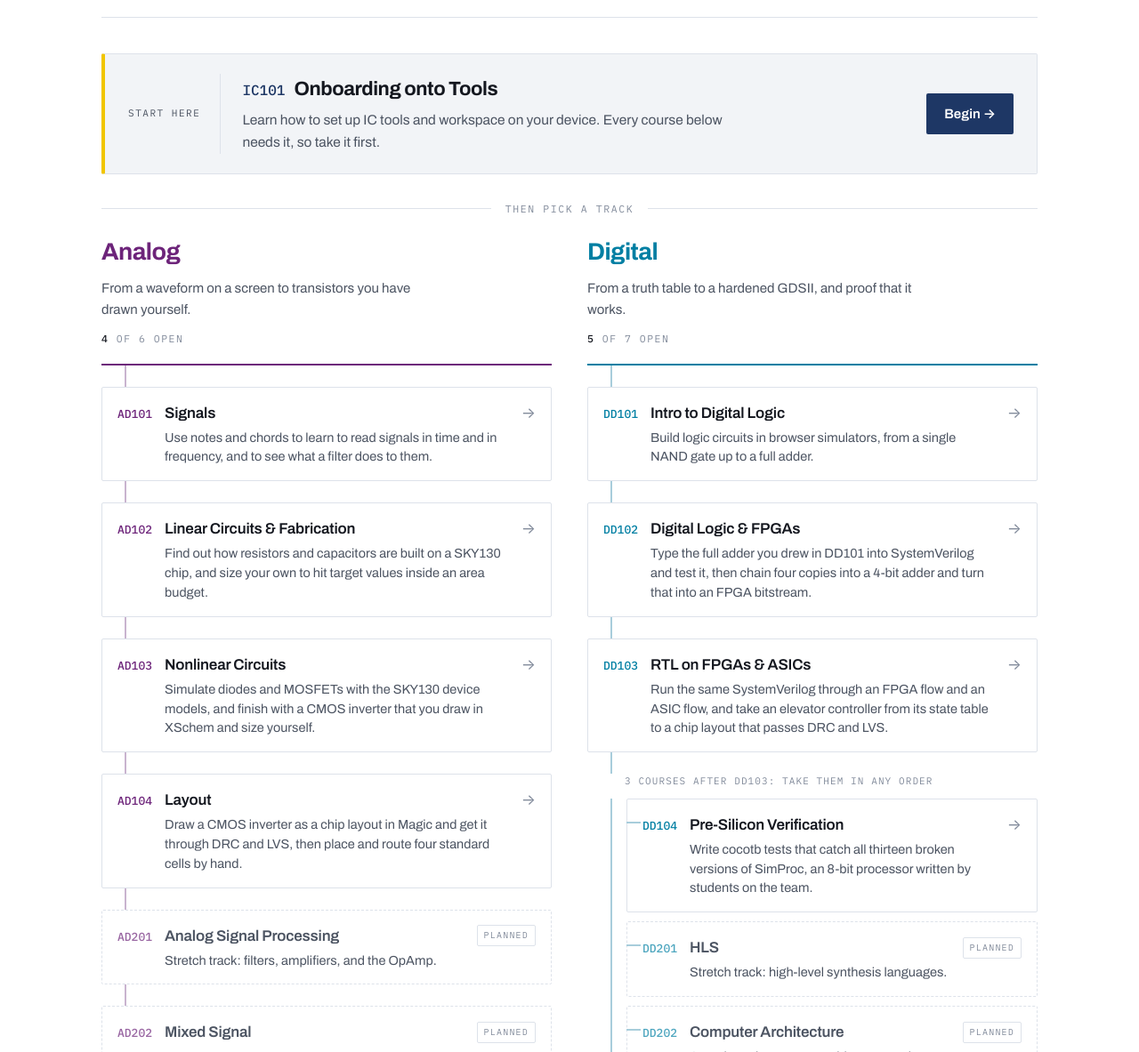
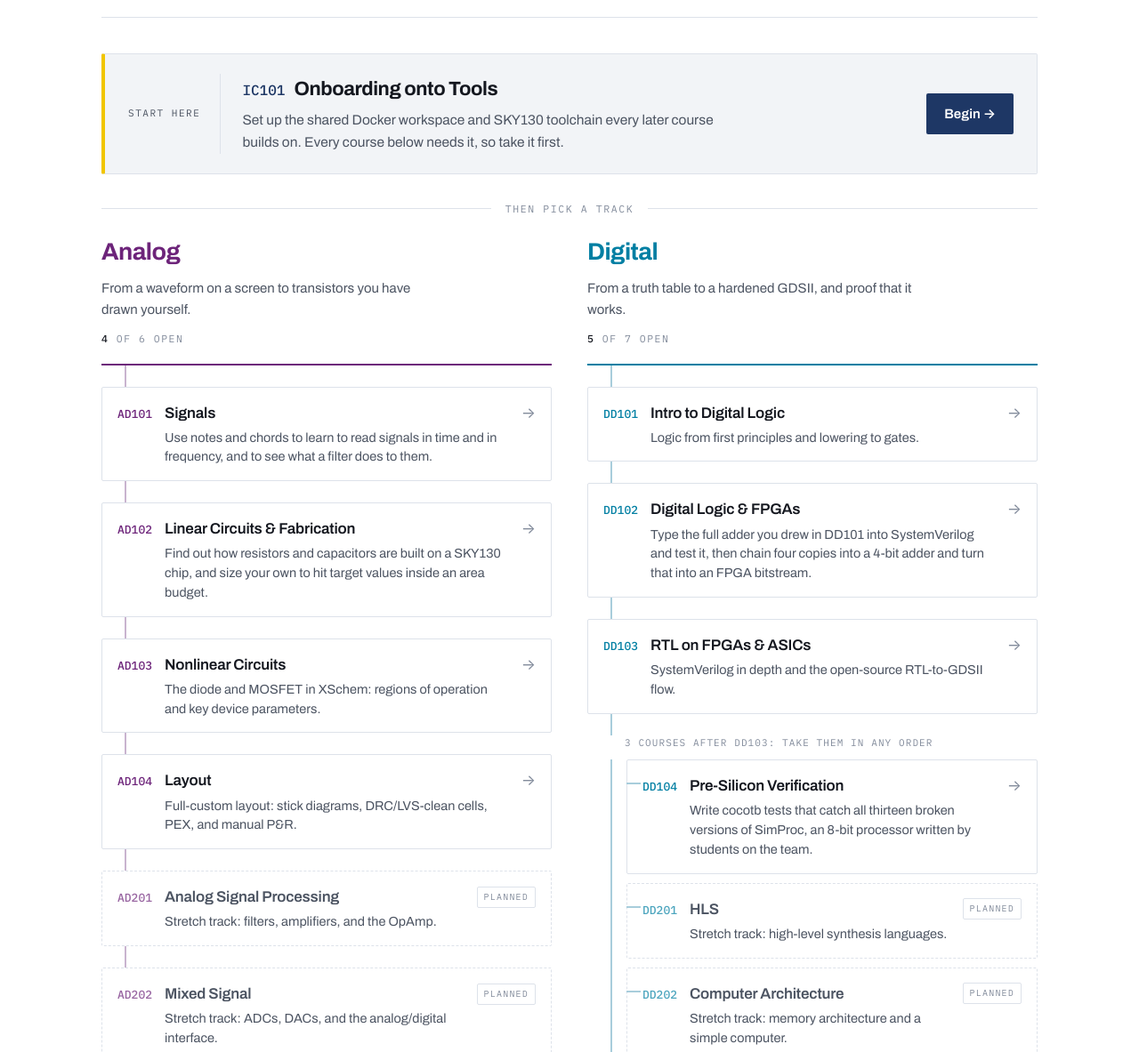
Before and after one commit to uoftasic/edu, a plain HTML site: page index.html in a window 1280 px wide. Shown: the part 420-1603 px from the top of the page at 89% size. Drawn offline with Linux system fonts and the light colour scheme.

```diff
--- a/index.html
+++ b/index.html
@@ -244,7 +244,7 @@ a.variant__link:hover .step__go{color:var(--blue)}
     <p class="gate__badge">Start here</p>
     <div class="gate__body">
       <h2 id="gate-h"><span class="gate__code">IC101</span>Onboarding onto Tools</h2>
-      <p>Learn how to set up IC tools and workspace on your device. Every course below needs it, so take it first.</p>
+      <p>Set up the shared Docker workspace and SKY130 toolchain every later course builds on. Every course below needs it, so take it first.</p>
     </div>
     <a class="gate__cta" href="https://uoftasic.com/ic101/">Begin &rarr;</a>
   </section>
@@ -266,10 +266,10 @@ a.variant__link:hover .step__go{color:var(--blue)}
         <ol class="ladder__row"><li class="step step--analog"><a class="step__link" href="https://uoftasic.com/ad102/"><span class="step__code">AD102</span><span class="step__name">Linear Circuits &amp; Fabrication</span><span class="step__summary">Find out how resistors and capacitors are built on a SKY130 chip, and size your own to hit target values inside an area budget.</span><span class="step__go" aria-hidden="true">&rarr;</span></a></li></ol>
       </li>
       <li class="ladder__level">
-        <ol class="ladder__row"><li class="step step--analog"><a class="step__link" href="https://uoftasic.com/ad103/"><span class="step__code">AD103</span><span class="step__name">Nonlinear Circuits</span><span class="step__summary">Simulate diodes and MOSFETs with the SKY130 device models, and finish with a CMOS inverter that you draw in XSchem and size yourself.</span><span class="step__go" aria-hidden="true">&rarr;</span></a></li></ol>
+        <ol class="ladder__row"><li class="step step--analog"><a class="step__link" href="https://uoftasic.com/ad103/"><span class="step__code">AD103</span><span class="step__name">Nonlinear Circuits</span><span class="step__summary">The diode and MOSFET in XSchem: regions of operation and key device parameters.</span><span class="step__go" aria-hidden="true">&rarr;</span></a></li></ol>
       </li>
       <li class="ladder__level">
-        <ol class="ladder__row"><li class="step step--analog"><a class="step__link" href="https://uoftasic.com/ad104/"><span class="step__code">AD104</span><span class="step__name">Layout</span><span class="step__summary">Draw a CMOS inverter as a chip layout in Magic and get it through DRC and LVS, then place and route four standard cells by hand.</span><span class="step__go" aria-hidden="true">&rarr;</span></a></li></ol>
+        <ol class="ladder__row"><li class="step step--analog"><a class="step__link" href="https://uoftasic.com/ad104/"><span class="step__code">AD104</span><span class="step__name">Layout</span><span class="step__summary">Full-custom layout: stick diagrams, DRC/LVS-clean cells, PEX, and manual P&amp;R.</span><span class="step__go" aria-hidden="true">&rarr;</span></a></li></ol>
       </li>
       <li class="ladder__level">
         <ol class="ladder__row"><li class="step step--analog step--planned"><div class="step__link"><span class="step__code">AD201</span><span class="step__name">Analog Signal Processing</span><span class="step__summary">Stretch track: filters, amplifiers, and the OpAmp.</span><span class="step__tag">planned</span></div></li></ol>
@@ -287,13 +287,13 @@ a.variant__link:hover .step__go{color:var(--blue)}
     </header>
     <ol class="ladder">
       <li class="ladder__level">
-        <ol class="ladder__row"><li class="step step--digital"><a class="step__link" href="https://uoftasic.com/dd101/"><span class="step__code">DD101</span><span class="step__name">Intro to Digital Logic</span><span class="step__summary">Build logic circuits in browser simulators, from a single NAND gate up to a full adder.</span><span class="step__go" aria-hidden="true">&rarr;</span></a></li></ol>
+        <ol class="ladder__row"><li class="step step--digital"><a class="step__link" href="https://uoftasic.com/dd101/"><span class="step__code">DD101</span><span class="step__name">Intro to Digital Logic</span><span class="step__summary">Logic from first principles and lowering to gates.</span><span class="step__go" aria-hidden="true">&rarr;</span></a></li></ol>
       </li>
       <li class="ladder__level">
         <ol class="ladder__row"><li class="step step--digital"><a class="step__link" href="https://uoftasic.com/dd102/"><span class="step__code">DD102</span><span class="step__name">Digital Logic &amp; FPGAs</span><span class="step__summary">Type the full adder you drew in DD101 into SystemVerilog and test it, then chain four copies into a 4-bit adder and turn that into an FPGA bitstream.</span><span class="step__go" aria-hidden="true">&rarr;</span></a></li></ol>
       </li>
       <li class="ladder__level">
-        <ol class="ladder__row"><li class="step step--digital"><a class="step__link" href="https://uoftasic.com/dd103/"><span class="step__code">DD103</span><span class="step__name">RTL on FPGAs &amp; ASICs</span><span class="step__summary">Run the same SystemVerilog through an FPGA flow and an ASIC flow, and take an elevator controller from its state table to a chip layout that passes DRC and LVS.</span><span class="step__go" aria-hidden="true">&rarr;</span></a></li></ol>
+        <ol class="ladder__row"><li class="step step--digital"><a class="step__link" href="https://uoftasic.com/dd103/"><span class="step__code">DD103</span><span class="step__name">RTL on FPGAs &amp; ASICs</span><span class="step__summary">SystemVerilog in depth and the open-source RTL-to-GDSII flow.</span><span class="step__go" aria-hidden="true">&rarr;</span></a></li></ol>
       </li>
       <li class="ladder__level ladder__level--fork">
         <p class="ladder__fork">3 courses after DD103: take them in any order</p>
```
Also changed, not shown: data/courses.json (+5 -5 lines).
